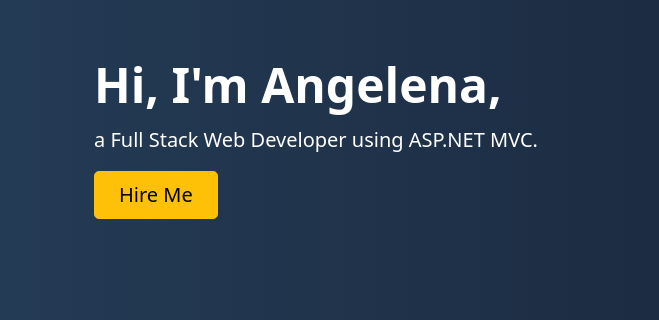
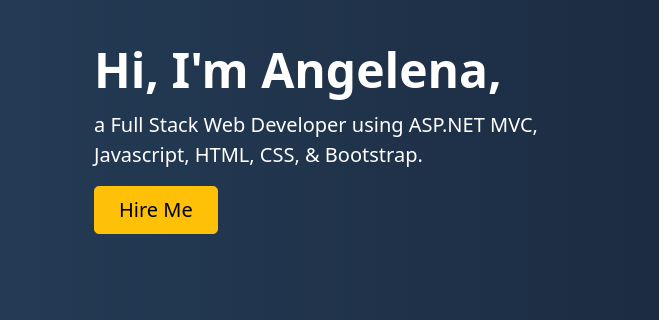
Before and after one commit to angelenanunez/netlify-landing-page, a plain HTML site: page index.html in a window 1280 px wide. Shown: the part 152-472 px from the top of the page, 0-659 px from the left. Drawn offline with nearby package versions, Linux system fonts and the light colour scheme.

Commit message:
Added additional technologies to dev tag line.

```diff
--- a/index.html
+++ b/index.html
@@ -59,7 +59,7 @@
                 </div>
                 <div class="col-lg-6">
                     <h1 class="display-5 fw-bold lh-1 mb-3">Hi, I'm Angelena,</h1>
-                    <p class="lead">a Full Stack Web Developer using ASP.NET MVC.</p>
+                    <p class="lead">a Full Stack Web Developer using ASP.NET MVC, Javascript, HTML, CSS, & Bootstrap.</p>
                     <div class="d-grid gap-2 d-md-flex justify-content-md-start">
                         <button type="button" class="btn btn-warning btn-lg px-4 me-md-2">Hire Me</button>
                     </div>
```
